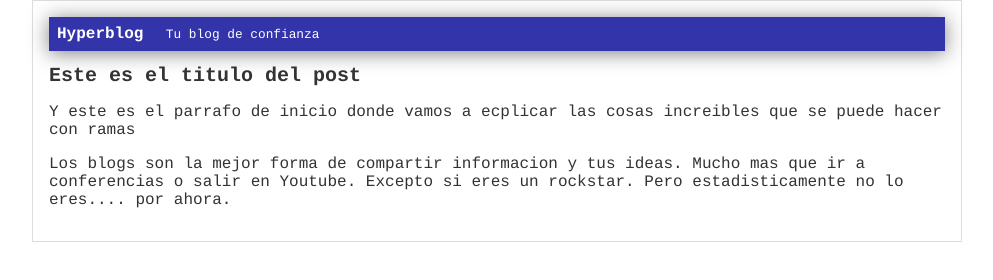
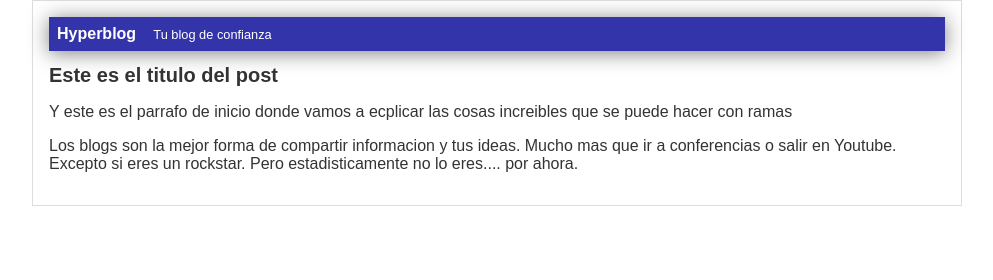
Before and after one commit to David-MM18/hyperblog, a plain HTML site: page blogpost.html in a window 1280 px wide. Shown: the whole page, without its empty margins (143-1136 px from the left). Drawn offline with Linux system fonts and the light colour scheme.

Commit message:
Volvi a una tipografia menos controversial

```diff
--- a/css/estilos.css
+++ b/css/estilos.css
@@ -1,7 +1,7 @@
 body{
     color: #333;
     text-align: left;
-    font-family: courier;
+    font-family: Arial;
     font-size: 16px;
     margin: 0;
     padding: 0;
```
